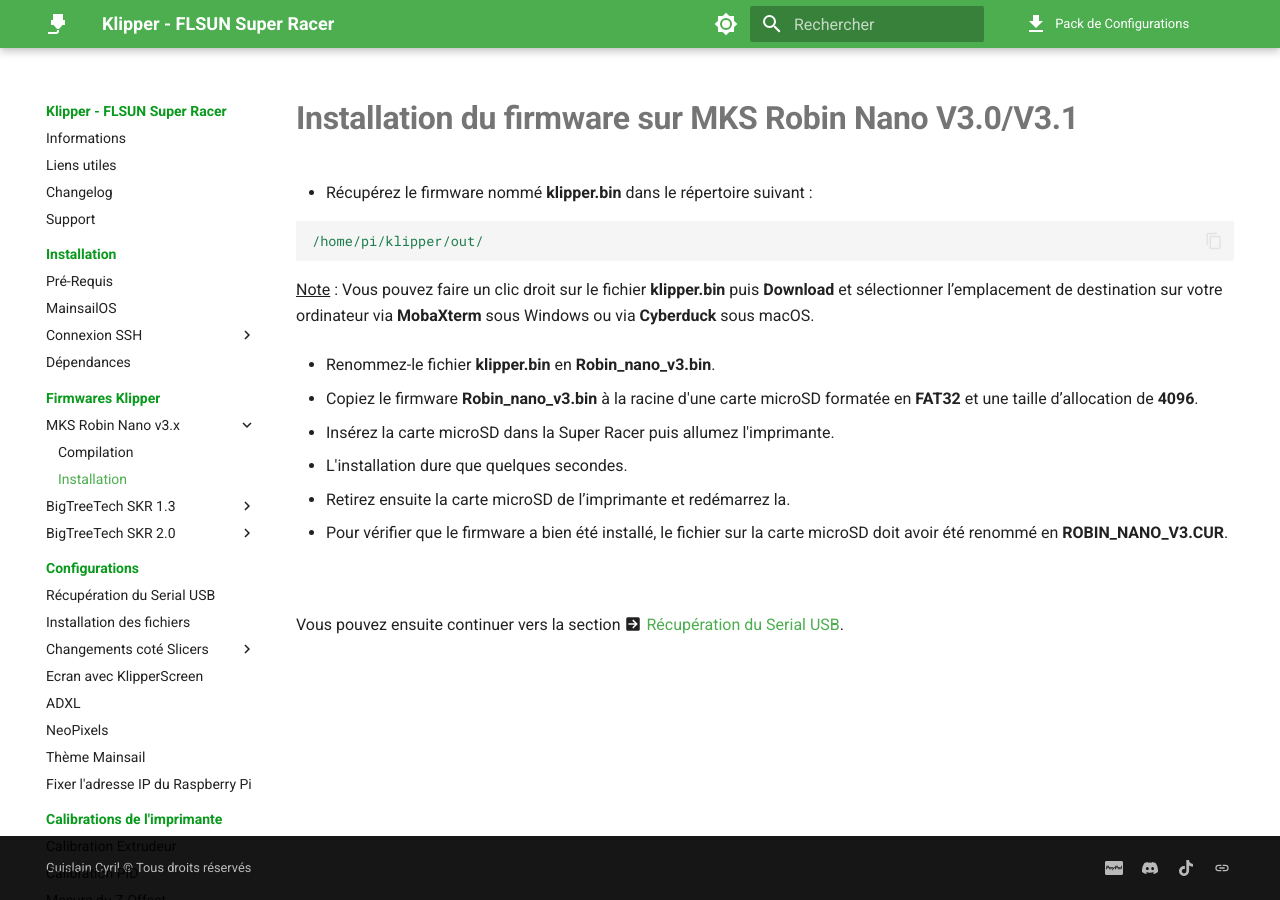
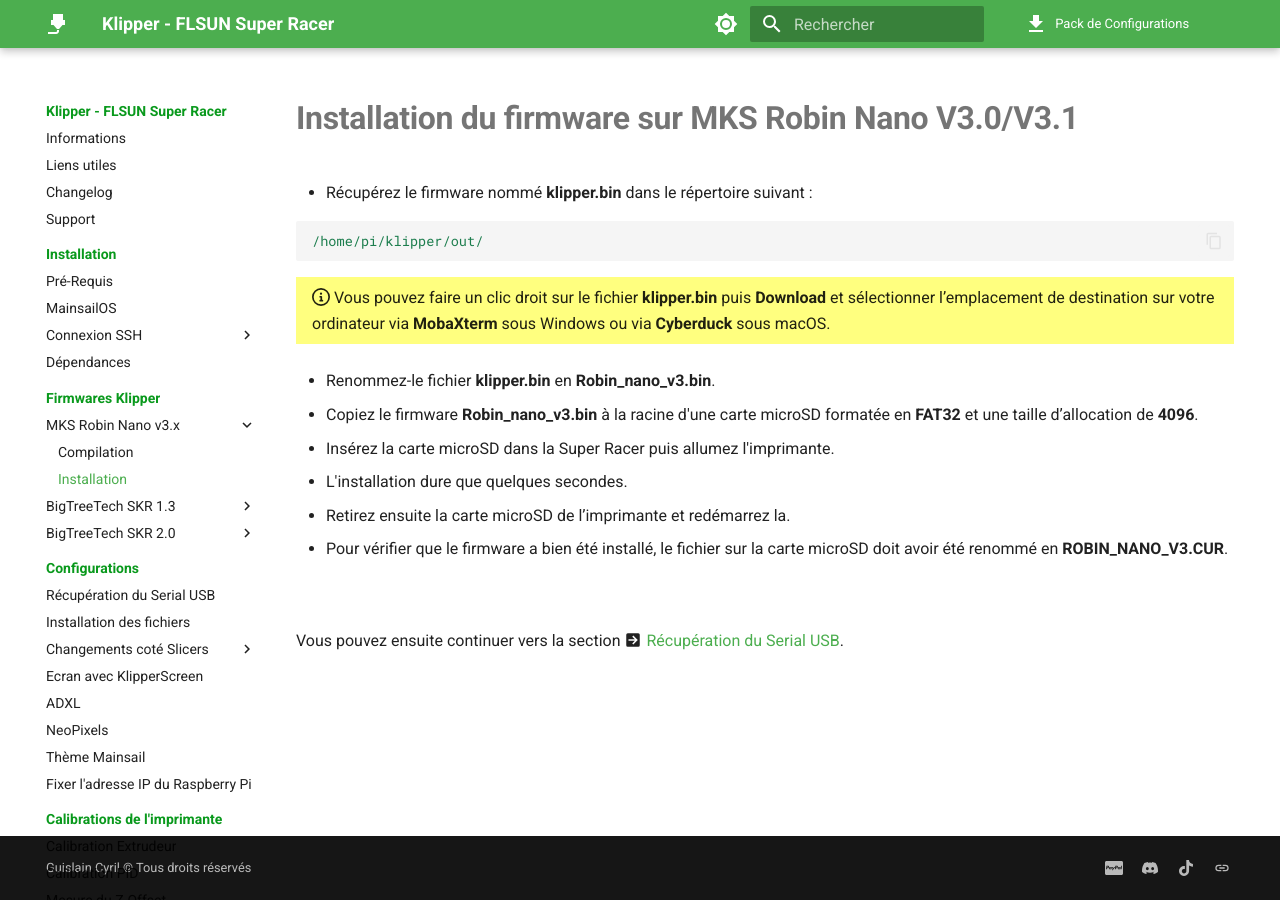
Before and after one commit to Guilouz/test, an MkDocs documentation site: the page built from docs/firmwares/installation-mks-robin-nano.md, in a window 1280 px wide. Built offline with MkDocs 1.6.1 and Material for MkDocs 9.7.7, drawn with Linux system fonts in a browser that asks for light colours; comment, search, counter and statistics services are not loaded.

Commit message:
Update installation-mks-robin-nano.md

````diff
--- a/docs/firmwares/installation-mks-robin-nano.md
+++ b/docs/firmwares/installation-mks-robin-nano.md
@@ -11,7 +11,11 @@ hide:
 /home/pi/klipper/out/
 ```
 
-<u>Note</u> : Vous pouvez faire un clic droit sur le fichier **klipper.bin** puis **Download** et sélectionner l’emplacement de destination sur votre ordinateur via **MobaXterm** sous Windows ou via **Cyberduck** sous macOS.
+{==
+
+:octicons-info-16: Vous pouvez faire un clic droit sur le fichier **klipper.bin** puis **Download** et sélectionner l’emplacement de destination sur votre ordinateur via **MobaXterm** sous Windows ou via **Cyberduck** sous macOS.
+
+==}
 
 - Renommez-le fichier **klipper.bin** en **Robin_nano_v3.bin**.
 
````
